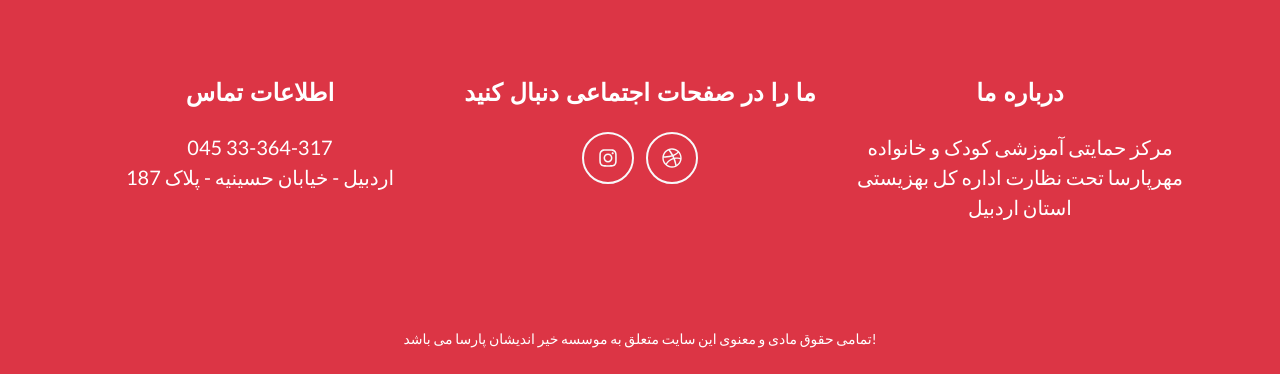
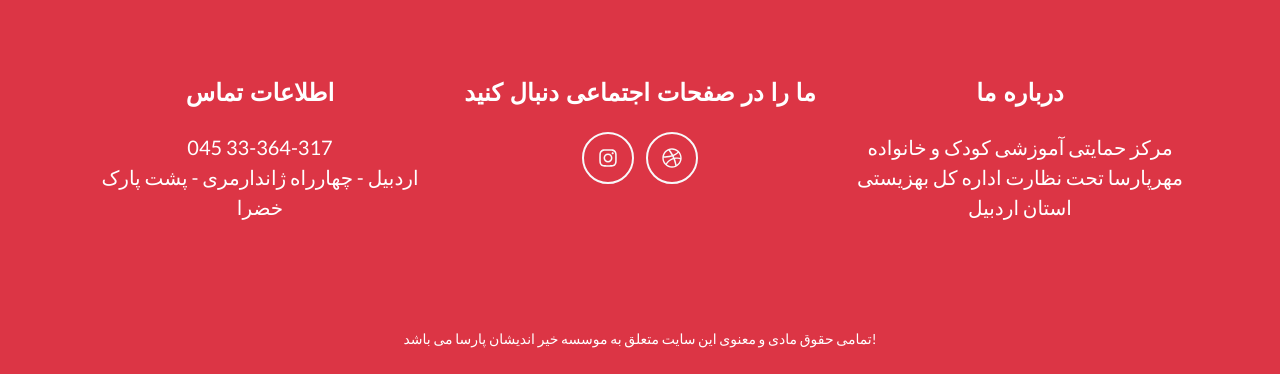
Before and after one commit to mohsenFN/ParsaNGO, a Django app: page / in a window 1280 px wide. Shown: the part 2724-3098 px from the top of the page. Run offline with Django 4.2, Linux system fonts and the light colour scheme; some libraries are stand-ins or nearby versions.

Commit message:
Company address updated.

```diff
--- a/v1/templates/index.html
+++ b/v1/templates/index.html
@@ -175,7 +175,7 @@
                     <p class="lead mb-0">
                         045 33-364-317
                         <br />
-                        اردبیل - خیابان حسینیه - پلاک 187
+                        اردبیل - چهارراه ژاندارمری - پشت پارک خضرا
                     </p>
                 </div>
                 <!-- Footer Social Icons-->
```
